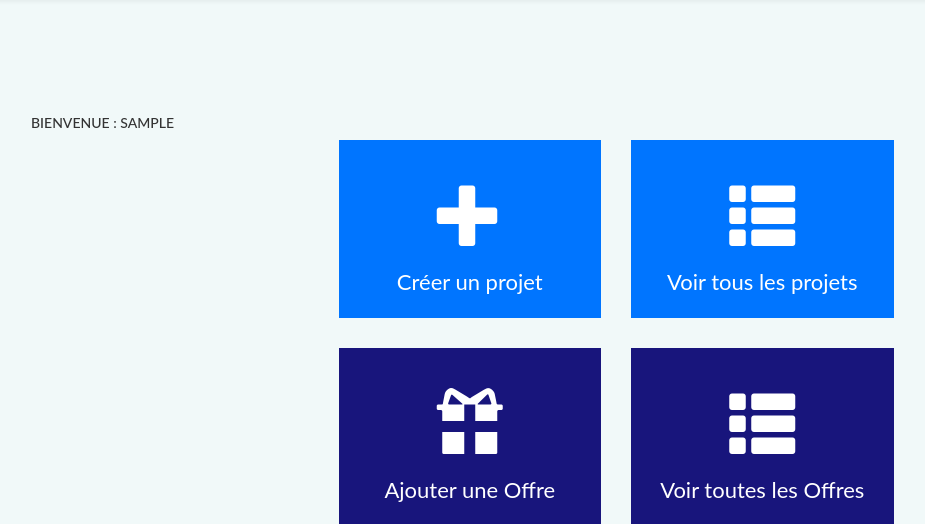
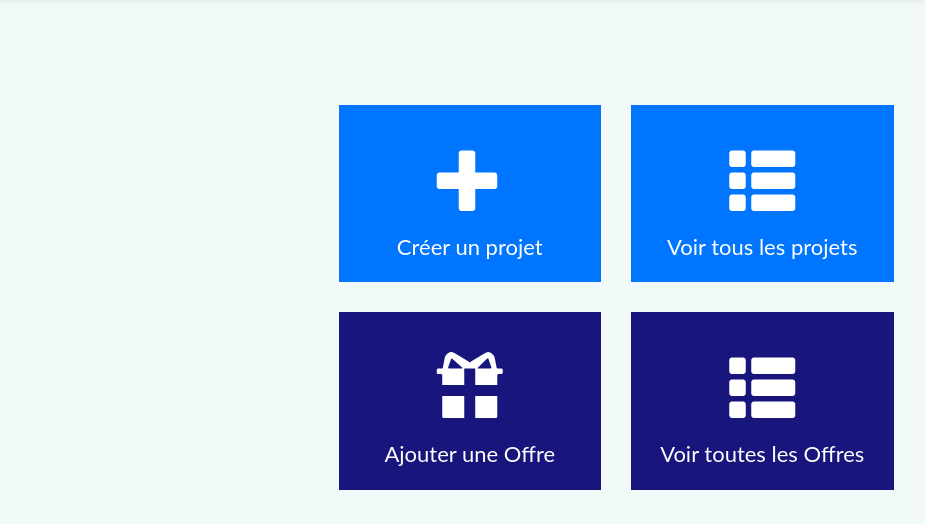
Before and after one commit to toshiirox/kourter, a PHP site: page /V1/home.php in a window 1280 px wide. Shown: the part 85-609 px from the top of the page, without its empty margins (24-949 px from the left). Run offline with PHP 8.4, Linux system fonts and the light colour scheme; the visitor is signed in with stand-in values (Sample User, id 1).

Commit message:
Bienvenue

```diff
--- a/V1/home.php
+++ b/V1/home.php
@@ -12,7 +12,7 @@
 
     <div class="container">
 
-      <div class="row"><label class="h5 bienvenue">Bienvenue : <?php print($userRow['user_name']); ?></label></div>
+      <!-- <div class="row"><label class="h5 bienvenue">Bienvenue : <?php print($userRow['user_name']); ?></label></div> -->
 
 
       <div class="row text-center marge-20">
@@ -61,7 +61,7 @@
           </div>
         </div>
 
-       <div class=" col-md-3">
+        <div class=" col-md-3">
           <div class=" pastille-b">
             <a href="../V1/view.offre.php">
               <div class="icone">
@@ -74,7 +74,7 @@
             </a>
           </div>
         </div>
-     </div>
+      </div>
 
 
 
```
